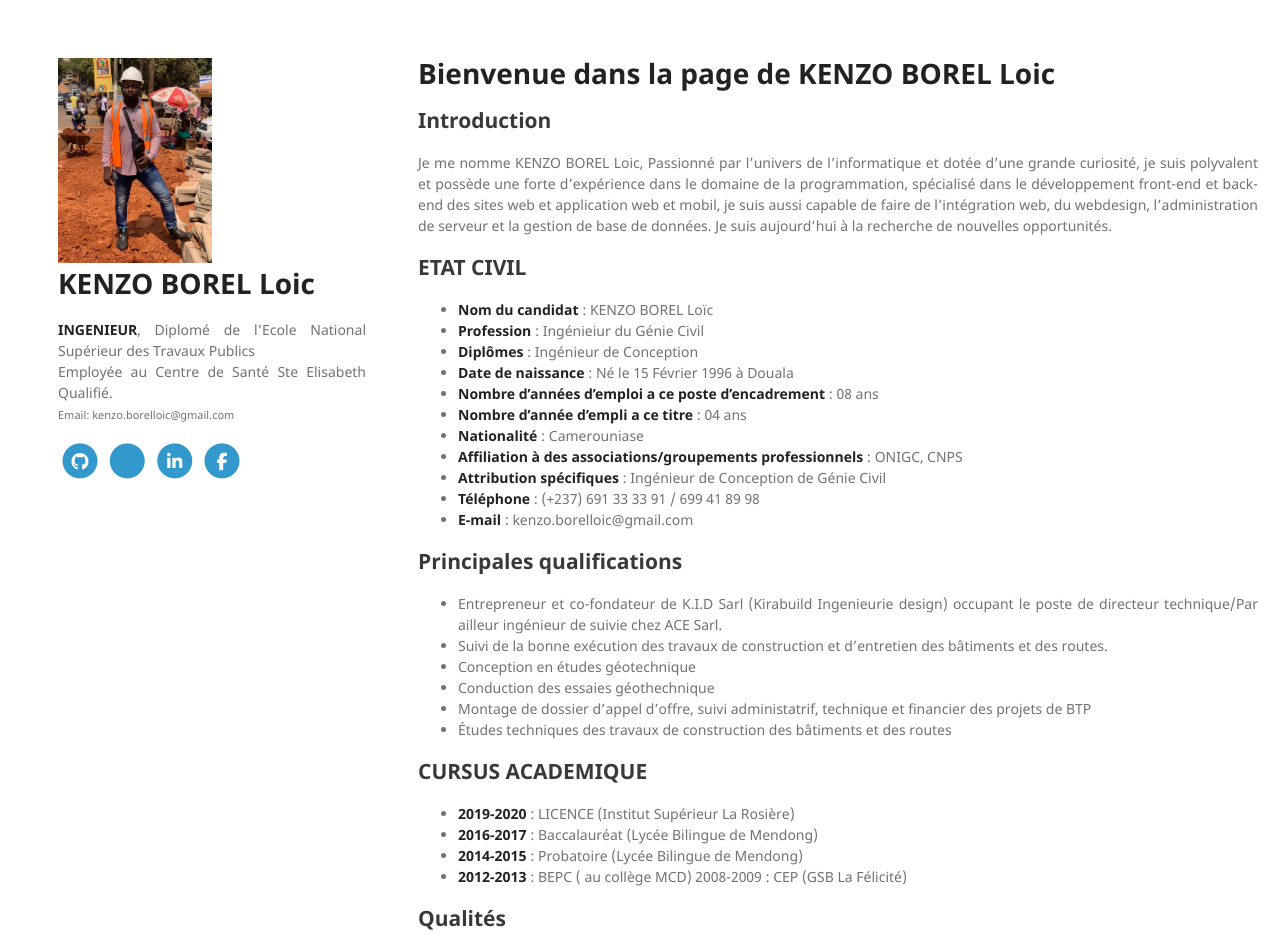
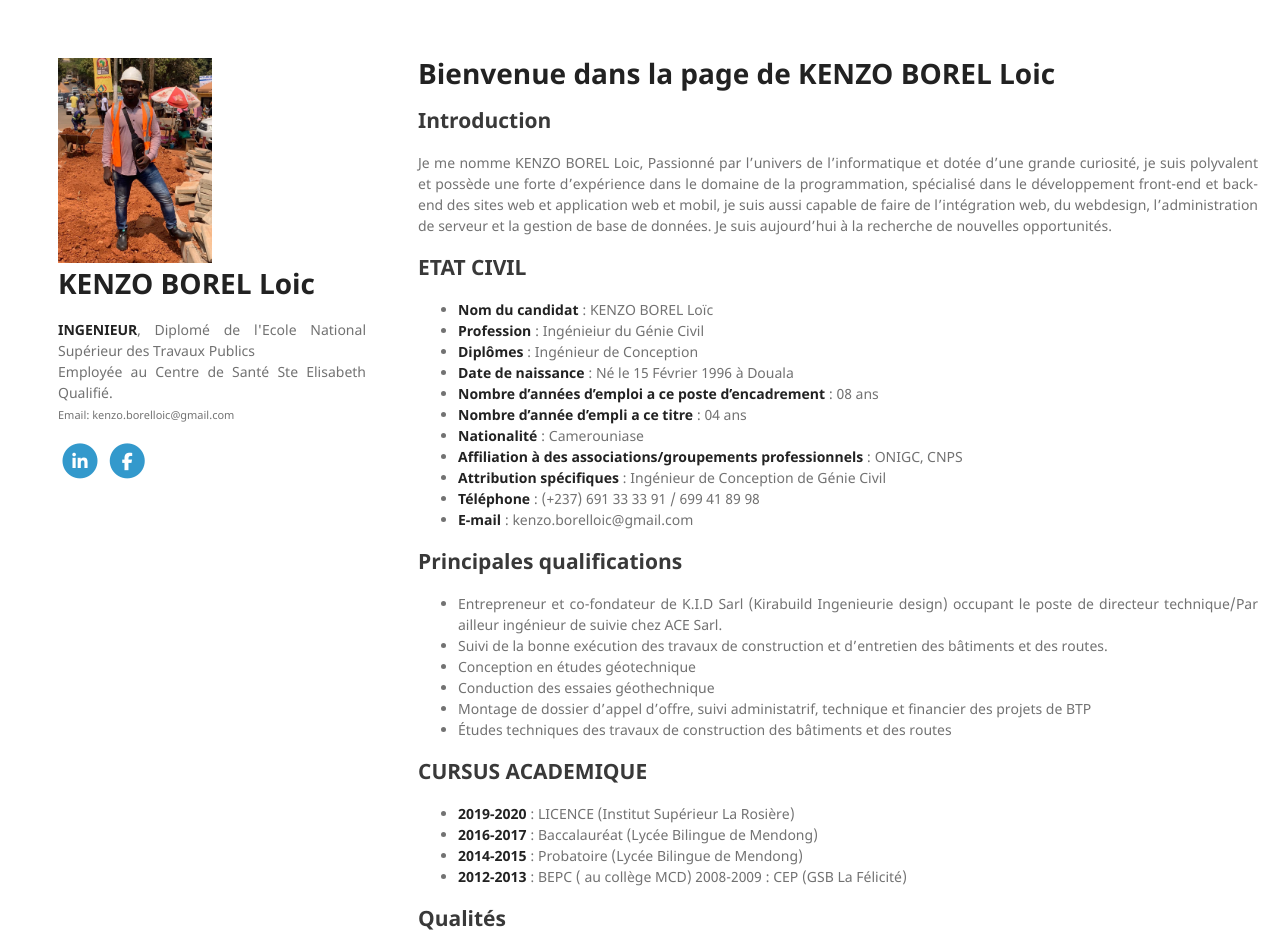
Before and after one commit to kenzo-borel-loic/kenzo-borel-loic.github.io, a Jekyll site: the page built from index.md, in a window 1280 px wide. Shown: the top 952 px of the page. Built offline with Jekyll 4.4.1, drawn with Linux system fonts in a browser that asks for light colours; nearby versions of some CDN libraries; our own code applies the rules of GitHub Pages for plain Markdown files; a style sheet for code colours, icons or effects is not loaded.

Commit message:
Update default.html

```diff
--- a/_layouts/default.html
+++ b/_layouts/default.html
@@ -50,15 +50,15 @@
             </span>
         </a>
         {% endif %}
-        {% if site.weibo_username %}
+        <!--{% if site.weibo_username %}
         <a target="_blank" href="https://weibo.com/2138240515">
             <span class="fa-stack fa-lg">
                 <i class="fa fa-circle fa-stack-2x"></i>
                 <i class="fa fa-weibo fa-stack-1x fa-inverse"></i>
             </span>
         </a>
-        {% endif %}
-        {% if site.facebook_username %} -->
+        {% endif %}-->
+        {% if site.facebook_username %}
         <a target="_blank" href="https://www.facebook.com/kenzo.borelloic">
             <span class="fa-stack fa-lg">
                 <i class="fa fa-circle fa-stack-2x"></i>
@@ -66,7 +66,7 @@
             </span>
         </a>
         {% endif %}
-        <a target="_blank" href="https://github.com/jpainam">
+       <!-- <a target="_blank" href="https://github.com/jpainam">
             <span class="fa-stack fa-lg">
                 <i class="fa fa-circle fa-stack-2x"></i>
                 <i class="fa fa-github fa-stack-1x fa-inverse"></i>
@@ -77,7 +77,7 @@
                 <i class="fa fa-circle fa-stack-2x"></i>
                 <i class="ai ai-google-scholar fa-stack-1x fa-inverse"></i>
             </span>
-        </a>
+        </a>-->
         <a target="_blank" href="https://www.linkedin.com/in/borel-loic-kenzo-7a32a7188/">
             <span class="fa-stack fa-lg">
                 <i class="fa fa-circle fa-stack-2x"></i>
```
